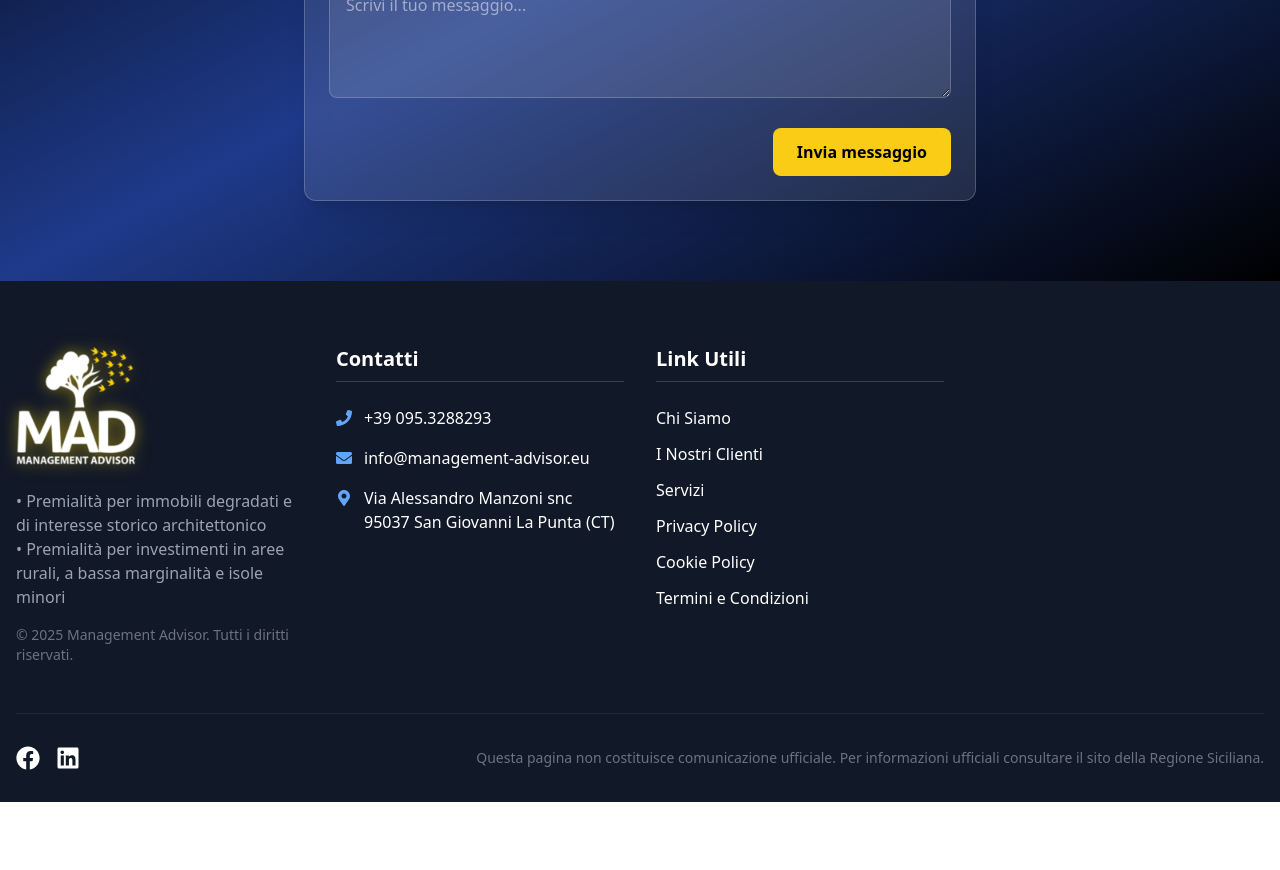
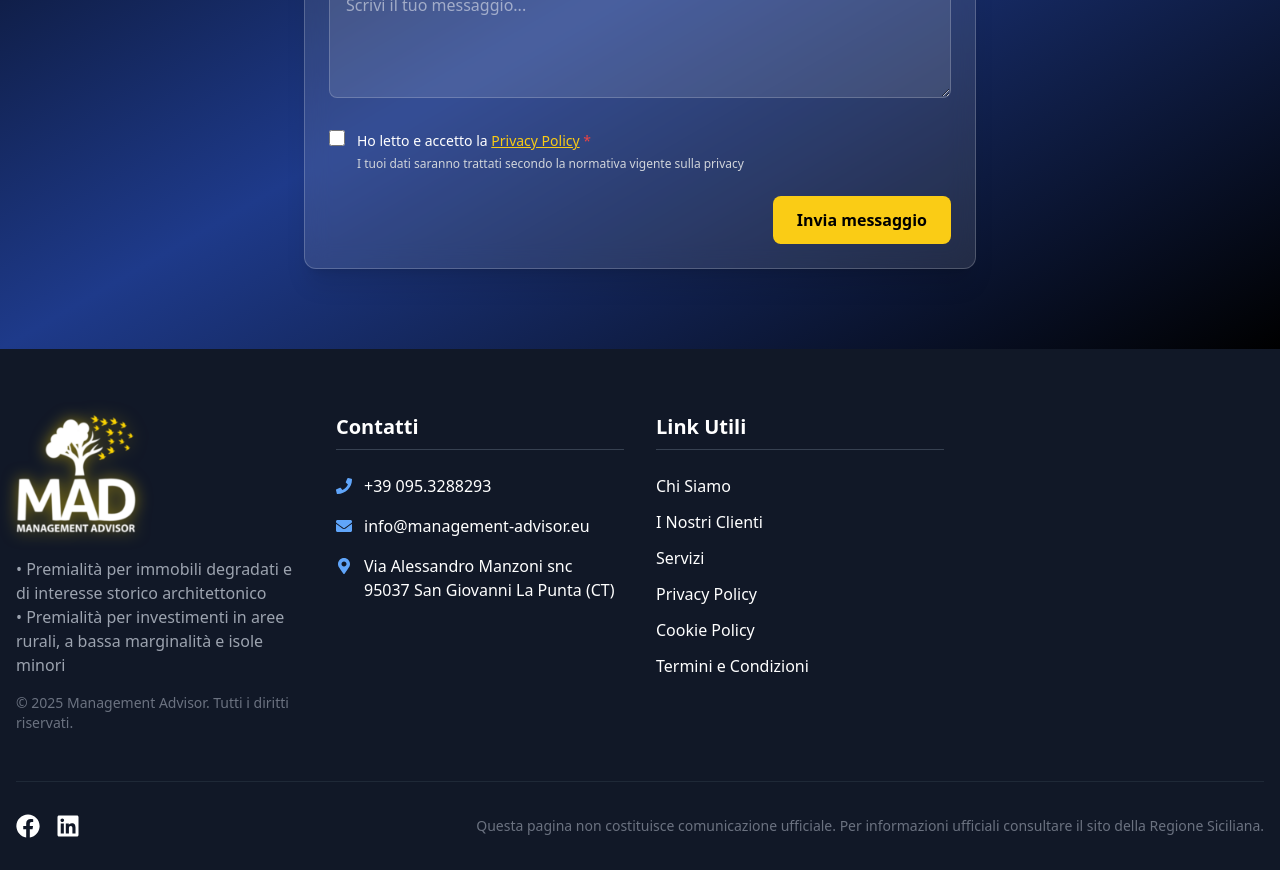
Before and after one commit to proclama2022/landing-page-turismo-20250224, a Next.js app: page / in a window 1280 px wide. Shown: the part 9080-9950 px from the top of the page. Before the commit the page ends 9882 px from the top, so only its background shows below. Built offline with nearby package versions, Linux system fonts and the light colour scheme.

Commit message:
feat: Aggiunta integrazione webhook al form contatti e migliorata UX

```diff
--- a/src/app/components/form/ContactForm.tsx
+++ b/src/app/components/form/ContactForm.tsx
@@ -9,16 +9,49 @@ const ContactForm: React.FC = () => {
     email: '',
     telefono: '',
     messaggio: '',
+    gdprConsent: false,
   });
+  const [isSubmitting, setIsSubmitting] = useState(false);
+  const [submitStatus, setSubmitStatus] = useState<'idle' | 'success' | 'error'>('idle');
 
-  const handleSubmit = (e: React.FormEvent) => {
+  const handleSubmit = async (e: React.FormEvent) => {
     e.preventDefault();
-    // Qui implementeremo la logica di invio del form
-    console.log('Form inviato:', formData);
+    setIsSubmitting(true);
+    setSubmitStatus('idle');
+
+    try {
+      const response = await fetch('https://hook.eu1.make.com/rpn58tmkybaba756zqlaieropz56db1c', {
+        method: 'POST',
+        headers: {
+          'Content-Type': 'application/json',
+        },
+        body: JSON.stringify(formData),
+      });
+
+      if (!response.ok) {
+        throw new Error('Errore nell\'invio del form');
+      }
+
+      setSubmitStatus('success');
+      setFormData({
+        nome: '',
+        email: '',
+        telefono: '',
+        messaggio: '',
+        gdprConsent: false,
+      });
+    } catch (error) {
+      console.error('Errore:', error);
+      setSubmitStatus('error');
+    } finally {
+      setIsSubmitting(false);
+    }
   };
 
   const handleChange = (e: React.ChangeEvent<HTMLInputElement | HTMLTextAreaElement>) => {
-    const { name, value } = e.target;
+    const target = e.target;
+    const value = target instanceof HTMLInputElement && target.type === 'checkbox' ? target.checked : target.value;
+    const name = target.name;
     setFormData(prev => ({
       ...prev,
       [name]: value
@@ -94,12 +127,43 @@ const ContactForm: React.FC = () => {
           />
         </div>
 
-        <div className="flex justify-end">
+        <div className="form-field">
+          <div className="flex items-start">
+            <div className="flex items-center h-5">
+              <input
+                id="gdprConsent"
+                name="gdprConsent"
+                type="checkbox"
+                checked={formData.gdprConsent}
+                onChange={handleChange}
+                className="h-4 w-4 text-yellow-400 focus:ring-yellow-400 border-white/20 rounded bg-white/10"
+                required
+              />
+            </div>
+            <div className="ml-3">
+              <label htmlFor="gdprConsent" className="text-sm text-white">
+                Ho letto e accetto la <a href="https://management-advisor.eu/privacy-policy/" target="_blank" rel="noopener noreferrer" className="text-yellow-400 hover:text-yellow-300 underline">Privacy Policy</a> <span className="text-red-500">*</span>
+              </label>
+              <p className="mt-1 text-xs text-gray-300">
+                I tuoi dati saranno trattati secondo la normativa vigente sulla privacy
+              </p>
+            </div>
+          </div>
+        </div>
+
+        <div className="flex flex-col items-end gap-4">
+          {submitStatus === 'success' && (
+            <p className="text-green-400 text-sm">Messaggio inviato con successo!</p>
+          )}
+          {submitStatus === 'error' && (
+            <p className="text-red-400 text-sm">Si è verificato un errore. Per favore riprova.</p>
+          )}
           <AnimatedButton
             type="submit"
-            className="bg-yellow-400 text-black font-semibold hover:bg-yellow-500"
+            className="bg-yellow-400 text-black font-semibold hover:bg-yellow-500 disabled:opacity-50 disabled:cursor-not-allowed"
+            disabled={isSubmitting}
           >
-            Invia messaggio
+            {isSubmitting ? 'Invio in corso...' : 'Invia messaggio'}
           </AnimatedButton>
         </div>
       </form>
```
